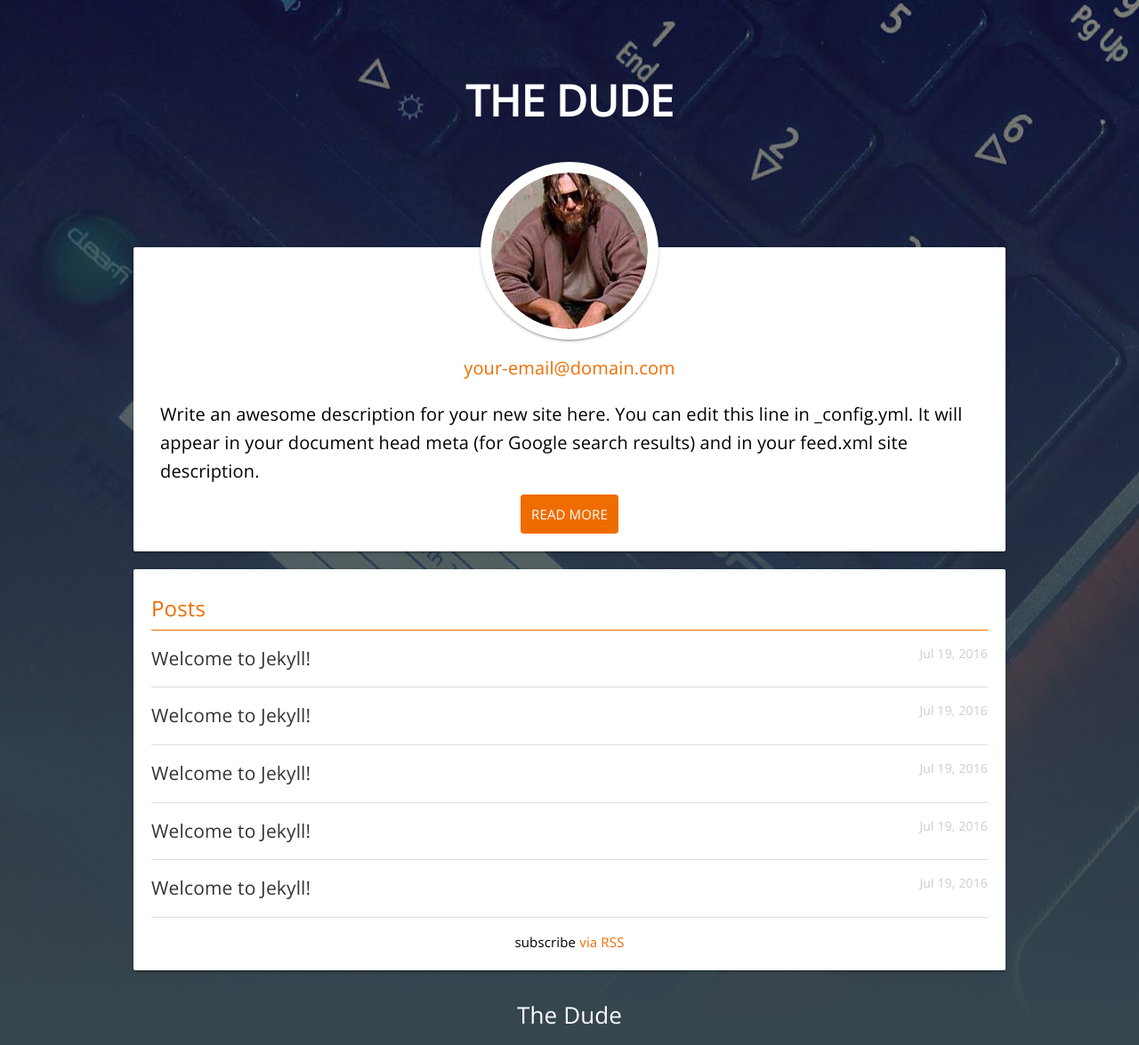
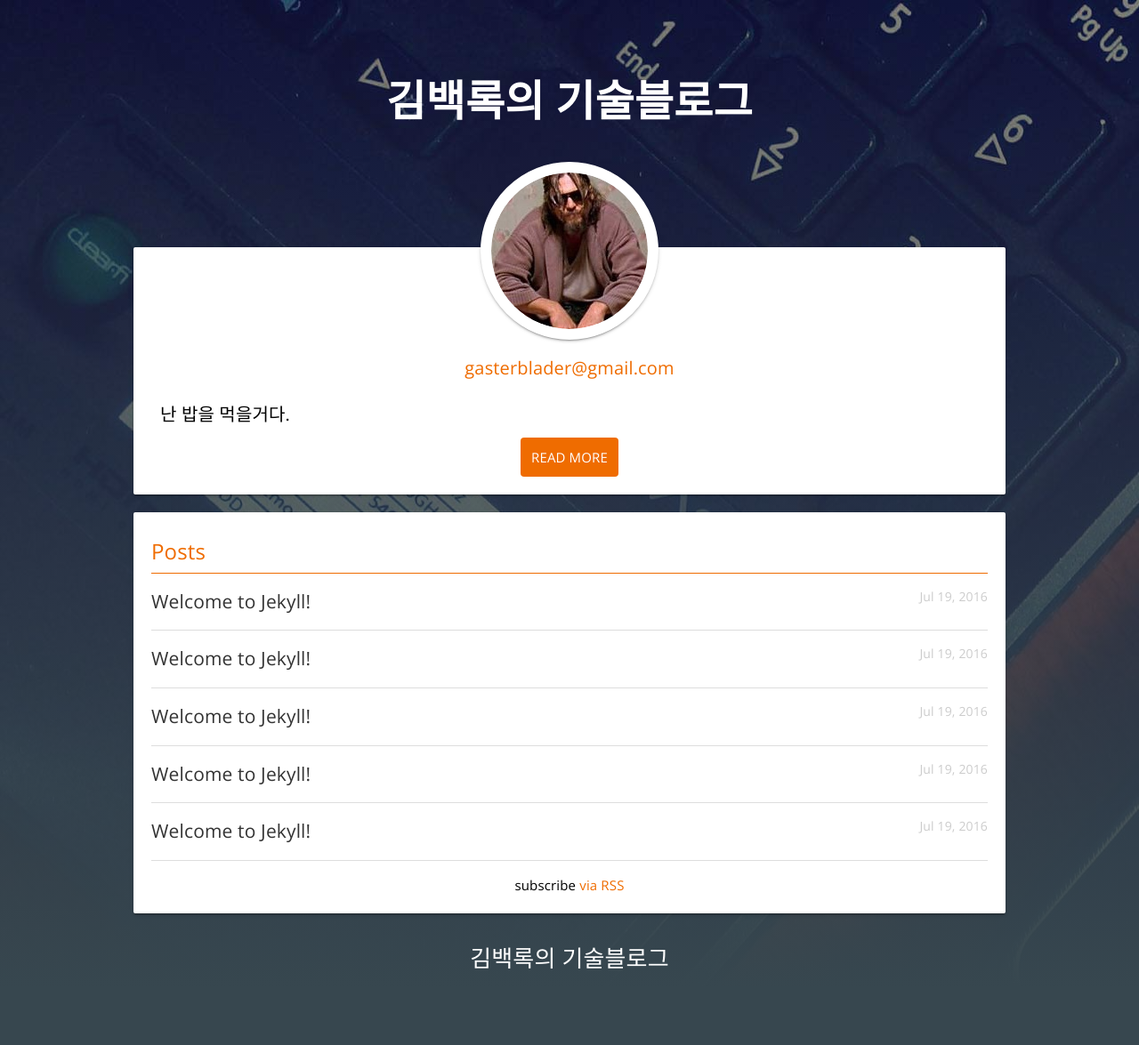
Before and after one commit to backrog/backrog.github.io, a Jekyll site: the page built from index.html, in a window 1280 px wide. Shown: the whole page at 89% size. Built offline with Jekyll 4.4.1, drawn with Linux system fonts in a browser that asks for light colours; after the commit the page ends 1111 px from its top, so only the background shows below that.

Commit message:
profile setting

```diff
--- a/_config.yml
+++ b/_config.yml
@@ -6,11 +6,9 @@
 # 'jekyll serve'. If you change this file, please restart the server process.
 
 # Site settings
-title: The Dude
-email: your-email@domain.com
-description:  Write an awesome description for your new site here. You can edit this
-              line in _config.yml. It will appear in your document head meta (for
-              Google search results) and in your feed.xml site description.
+title: 김백록의 기술블로그
+email: gasterblader@gmail.com
+description:  난 밥을 먹을거다.
 baseurl: "/" # the subpath of your site, e.g. /blog
 url: "https://backrog.github.io/" # the base hostname & protocol for your site
 twitter_username: jekyllrb
```
Also changed, not shown: assets/profile.jpg (added).
